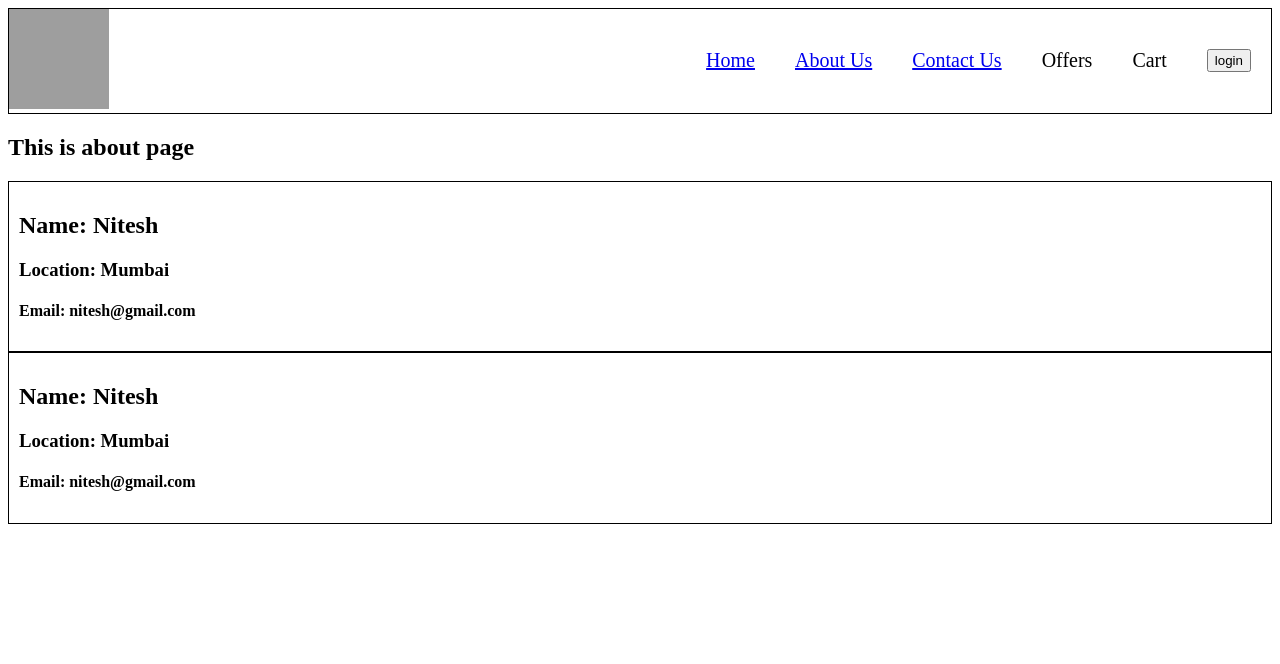
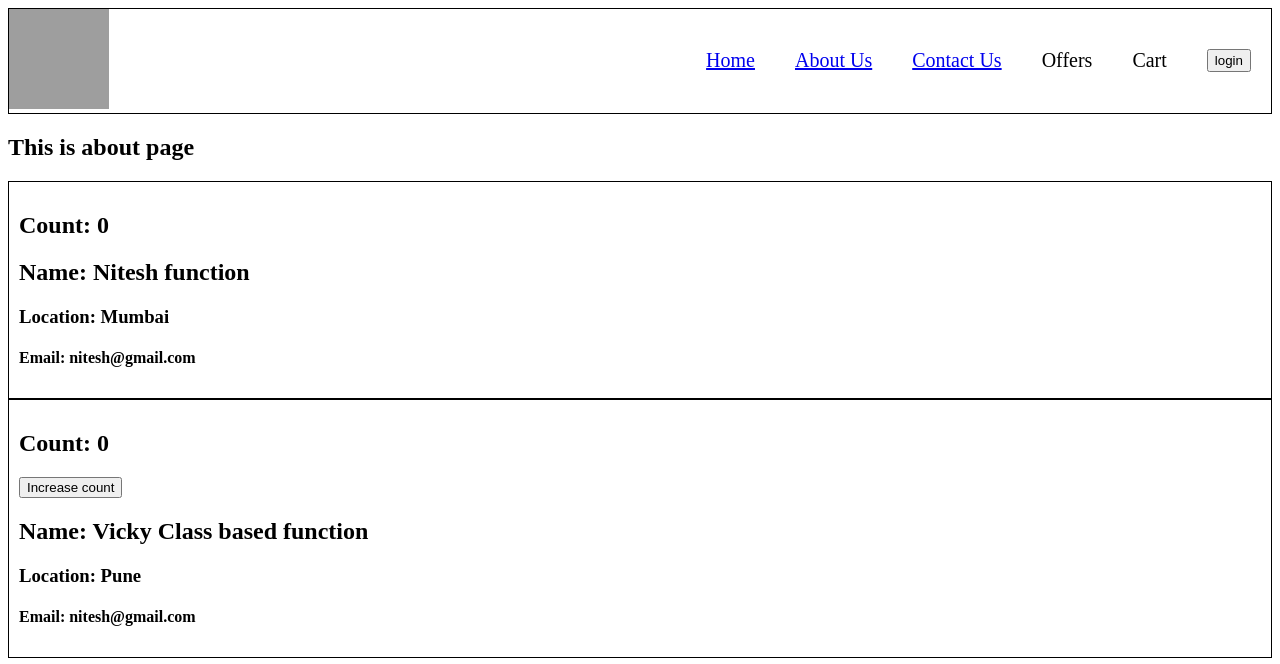
Before and after one commit to NiteshJ1998/Namaste-React01, a React (Vite) app: page /about in a window 1280 px wide. Shown: the top 664 px of the page. Built offline with nearby package versions, Linux system fonts and the light colour scheme; grey boxes are pictures that could not be loaded.

Commit message:
addded some features

```diff
--- a/src/components/About.js
+++ b/src/components/About.js
@@ -6,8 +6,8 @@ const About = () => {
   return (
     <div>
       <h2>This is about page</h2>
-      <User />
-      <UserClass />
+      <User name={"Nitesh function "} />
+      <UserClass name={"Vicky Class based function"} location={"Pune"} />
     </div>
   );
 };
--- a/src/components/Body.js
+++ b/src/components/Body.js
@@ -2,6 +2,7 @@ import ResCard from "./ResCard";
 import resList from "../utils/mockData";
 import { useState, useEffect } from "react";
 import Shimmer from "./Shimmer";
+import useOnlineStatus from "../utils/useStatusOnline";
 
 const Body = () => {
   const [listOfRestaurants, setListofRestaurants] = useState([]);
@@ -32,9 +33,14 @@ const Body = () => {
     );
   };
 
-  if (listOfRestaurants.length === 0) {
-    return <Shimmer />;
-  }
+  const onlineStatus = useOnlineStatus();
+
+  if (onlineStatus === false)
+    return <h2>please check your internet conenection!!</h2>;
+
+  // if (listOfRestaurants.length === 0) {
+  //   return <Shimmer />;
+  // }
   return listOfRestaurants.length === 0 ? (
     <Shimmer />
   ) : (
--- a/src/components/User.js
+++ b/src/components/User.js
@@ -1,7 +1,11 @@
-const User = () => {
+import { useState } from "react";
+
+const User = ({ name }) => {
+  const [count] = useState(0);
   return (
     <div className="user-card">
-      <h2>Name: Nitesh</h2>
+      <h2>Count: {count}</h2>
+      <h2>Name: {name}</h2>
       <h3>Location: Mumbai</h3>
       <h4>Email: nitesh@gmail.com</h4>
     </div>
--- a/src/components/UserClass.js
+++ b/src/components/UserClass.js
@@ -1,10 +1,34 @@
 import React from "react";
 class UserClass extends React.Component {
+  constructor(props) {
+    super(props);
+
+    this.state = {
+      count: 0,
+      count2: 2,
+    };
+
+    console.log(props);
+  }
   render() {
+    const { name, location } = this.props;
+    const { count, count2 } = this.state;
+
     return (
       <div className="user-card">
-        <h2>Name: Nitesh</h2>
-        <h3>Location: Mumbai</h3>
+        <h2>Count: {count}</h2>
+        <button
+          onClick={() => {
+            this.setState({
+              count: this.state.count + 1,
+            });
+          }}
+        >
+          Increase count
+        </button>
+
+        <h2>Name: {name}</h2>
+        <h3>Location: {location}</h3>
         <h4>Email: nitesh@gmail.com</h4>
       </div>
     );
--- /dev/null
+++ b/src/utils/useStatusOnline.js
@@ -0,0 +1,18 @@
+import react, { useState, useEffect } from "react";
+
+const useOnlineStatus = () => {
+  const [onlineStatus, setOnlineStatus] = useState(true);
+
+  useEffect(() => {
+    window.addEventListener("offline", () => {
+      setOnlineStatus(false);
+    });
+    window.addEventListener("online", () => {
+      setOnlineStatus(true);
+    });
+  }, []);
+
+  return onlineStatus;
+};
+
+export default useOnlineStatus;
```
Also changed, not shown: 1 other file (tests, documents, lock files or other folders).
